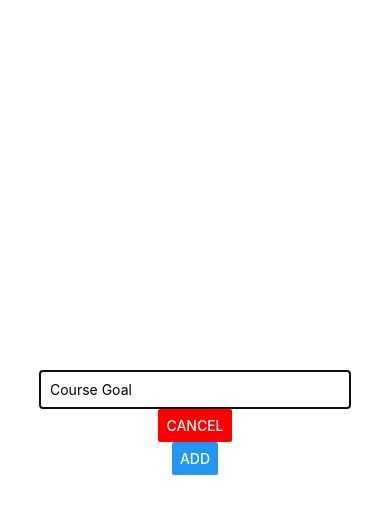
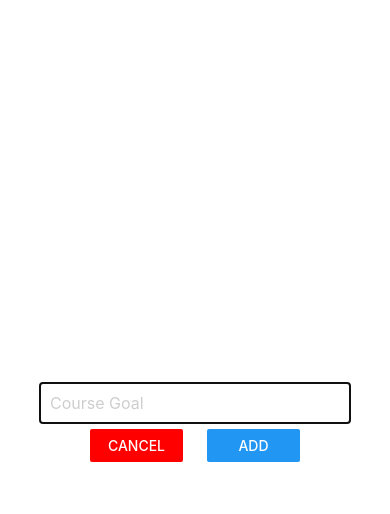
Before and after one commit to yuslianto/GoalsApp, a React Native app: screen / in a window 390 px wide. Both pictures are taken after a click on the button "ADD NEW GOAL". Shown: the top 514 px of the page. Built offline with nearby package versions, Linux system fonts and the light colour scheme.

Commit message:
re-struktur project and finishing the modal styling

```diff
--- a/App.js
+++ b/App.js
@@ -1,7 +1,7 @@
 import React, { useState } from 'react';
 import { StyleSheet, View, FlatList, Button} from 'react-native';
 
-import GoalItem from './src/Atom/GoalItem'
+import GoalItem from './src/Molekul/GoalItem'
 import GoalInput from './src/Molekul/GoalInput'
 
 export default function App() {
@@ -28,13 +28,17 @@ export default function App() {
     setIsAddMode(false);
   };
 
+  const openModal = () => {
+    setIsAddMode(true);
+  }
+
   return (
 
 
     <View style={styles.screen}>
       <Button
         title="Add New Goal"
-        onPress={() => setIsAddMode(true)}
+        onPress={openModal}
       />
       <GoalInput
         onAddGoal={addGoalHandler}
--- /dev/null
+++ b/src/Atom/ButtonCustom/ButtonCustom.js
@@ -0,0 +1,25 @@
+import React from "react";
+import {
+    View,
+    Button,
+    StyleSheet
+} from "react-native";
+
+const ButtonCustom = (props) => {
+    return (
+        <View style={styles.button}>
+            {/* <Button title={title} color={color} onPress={props.onPress} /> */}
+            <Button
+                {...props}
+            />
+        </View>
+    );
+};
+
+const styles = StyleSheet.create({
+    button: {
+        width: '40%'
+    }
+});
+
+export default ButtonCustom;
--- /dev/null
+++ b/src/Atom/TextInputCustom/TextInputCustom.js
@@ -0,0 +1,26 @@
+import React from "react";
+import {
+    TextInput,
+    StyleSheet
+} from "react-native";
+
+const TextInputCustom = (props) => {
+    return (
+        <TextInput
+            {...props}
+            style={[styles.input, props.overrideStyle]}
+        />
+    );
+};
+
+const styles = StyleSheet.create({
+    input: {
+        width: '80%',
+        borderColor: 'black',
+        borderWidth: 1,
+        padding: 10,
+        fontSize: 16,
+    },
+});
+
+export default TextInputCustom;
--- a/src/Molekul/GoalInput.js
+++ b/src/Molekul/GoalInput.js
@@ -6,6 +6,9 @@ import {
     Modal,
     StyleSheet
 } from "react-native";
+
+import ButtonCustom from "../Atom/ButtonCustom/ButtonCustom";
+import TextInputCustom from "../Atom/TextInputCustom/TextInputCustom";
 
 const GoalInput = props => {
 
@@ -26,15 +29,25 @@ const GoalInput = props => {
     return (
         <Modal visible={props.visible} animationType="slide">
             <View style={styles.inputContainer}>
-                <TextInput
+                <TextInputCustom
                     placeholder="Course Goal"
-                    style={styles.input}
+                    placeholderTextColor="#cecece"
                     onChangeText={goalInputHandler}
                     value={enteredGoal}
                 />
-                {/* <Button title="ADD" onPress={()=>props.onAddGoal(enteredGoal)} /> */}
-                <Button title="CANCEL" color="red" onPress={props.onCancel} />
-                <Button title="ADD" onPress={addGoalHandler} />
+                <View style={styles.buttonContainer}>
+                    {/* <Button title="ADD" onPress={()=>props.onAddGoal(enteredGoal)} /> */}
+                    <ButtonCustom
+                        title="CANCEL"
+                        color="red"
+                        onPress={props.onCancel}
+                    />
+                    <ButtonCustom
+                        title="ADD"
+                        color=""
+                        onPress={addGoalHandler}
+                    />
+                </View>
             </View>
         </Modal>
     );
@@ -46,11 +59,11 @@ const styles = StyleSheet.create({
         justifyContent: 'center',
         alignItems: 'center'
     },
-    input: {
-        width: '80%',
-        borderColor: 'black',
-        borderWidth: 1,
-        padding: 10
+    buttonContainer: {
+        flexDirection: 'row',
+        justifyContent: 'space-around',
+        width: '60%',
+        marginTop: 5
     },
 });
 
```
Also changed, not shown: src/Molekul/GoalItem.js (renamed from src/Atom/GoalItem.js).
